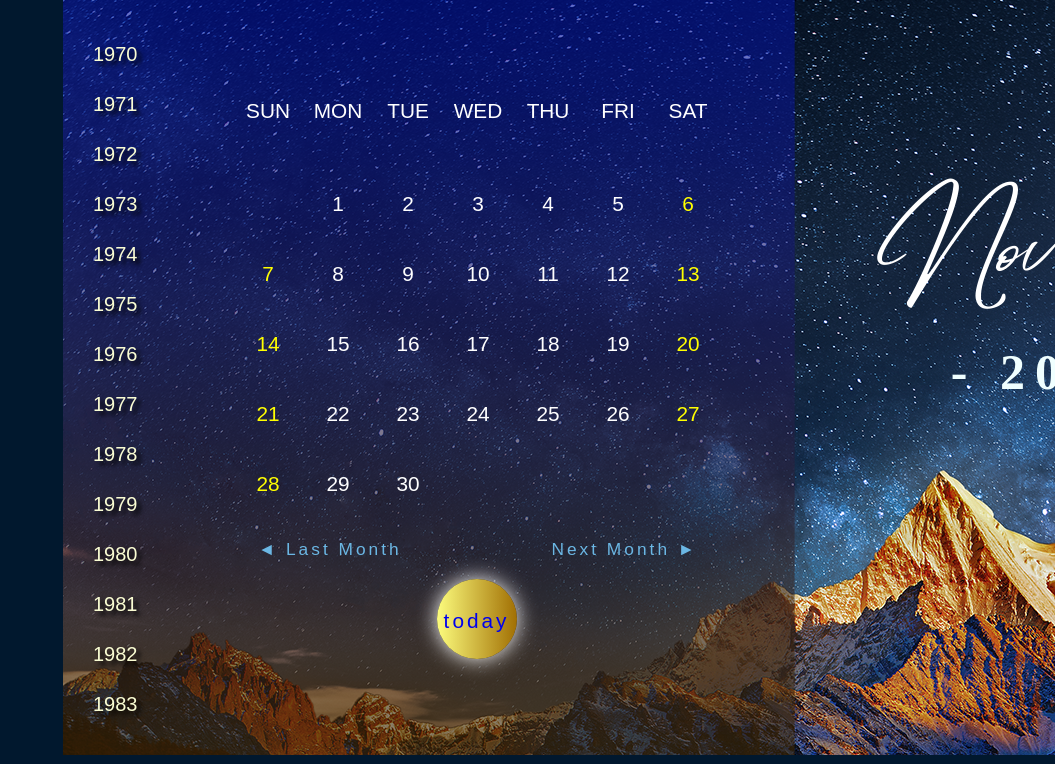
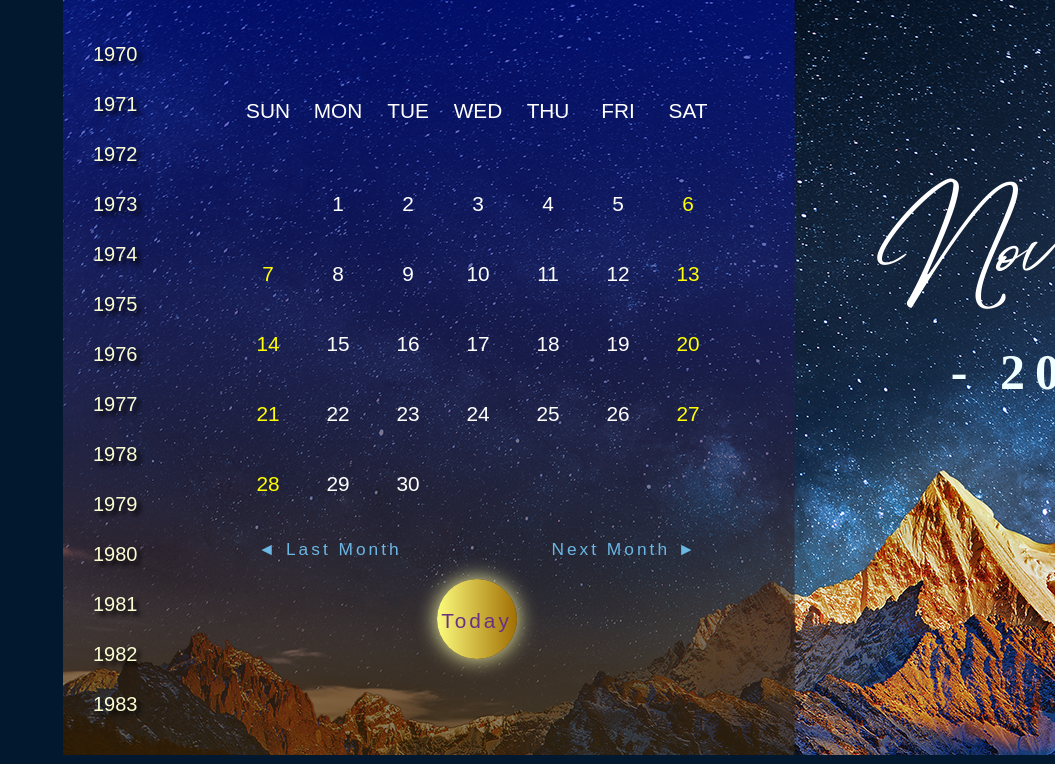
Before and after one commit to EuniQQ/calendar, a PHP site: page / in a window 1280 px wide; the page is wider, and only the part inside the window is pictured. Shown: the part 31-795 px from the top of that part, without its empty margins (225-1280 px from the left). Run offline with PHP 8.4, Linux system fonts and the light colour scheme.

Commit message:
修改today顏色&字首

```diff
--- a/index.php
+++ b/index.php
@@ -37,7 +37,7 @@ echo "<a href='index.php?year=$i&month=$mm'>". $i ."</a>" . "<br>";
 
 
 <?php
-    $specialDate=['1-1'=>'元旦','2-28'=>'和平紀念日','3-8'=>'婦女節','4-4'=>'兒童節','5-1'=>'勞動節','8-8'=>'父親節','9-3'=>'軍人節','10-10'=>'國慶日','12-25'=>'聖誕節'];
+    $specialDate=['1-1'=>'元旦','2-14'=>'西洋情人節','2-28'=>'和平紀念日','3-8'=>'婦女節','4-4'=>'兒童節','5-1'=>'勞動節','8-8'=>'父親節','9-3'=>'軍人節','9-28'=>'教師節','10-10'=>'國慶日','10-25'=>'臺灣光復節','12-25'=>'聖誕節'];
 
     // isset()判斷變數是否存在
     // $_GET用於收集表單數據
@@ -164,7 +164,7 @@ for($i=0;$i<$allCells;$i++){
 
 <div class="monthSign">
      <a class="lastM" href="index.php?year=<?=$lastyear;?>&month=<?=$lastmonth;?>">◄ Last Month</a>
-     <div class="today"><a  href="index.php?">today</a></div>
+     <div class="today"><a  href="index.php?">Today</a></div>
      <a class="nextM" href="index.php?year=<?=$nextyear;?>&month=<?=$nextmonth;?>">Next Month ►</a>
 </div>
 
--- a/style.css
+++ b/style.css
@@ -70,9 +70,8 @@ body {
     text-shadow: black 0.2em 0.1em 0.1em;
     color: yellow;
 }
+/* left-yearBar end */
 
-
-/* left-yearBar end */
 
 
 /* #moon{
@@ -138,7 +137,7 @@ body {
 
 .today{
     background-image: linear-gradient(to left, #a16f03, #fcfc7d);
-    box-shadow: 0 0 1em rgb(255, 255, 254);
+    box-shadow: 0 0 1em rgb(253, 253, 171);
     width:80px;
     height:80px;
     margin-top: 40px;
@@ -149,6 +148,7 @@ body {
 
 .today>a{
     text-decoration:none ;
+    color:rgb(104, 50, 131);
 }
 
 
```
Also changed, not shown: TODAY.png (deleted), moon.png (deleted).
